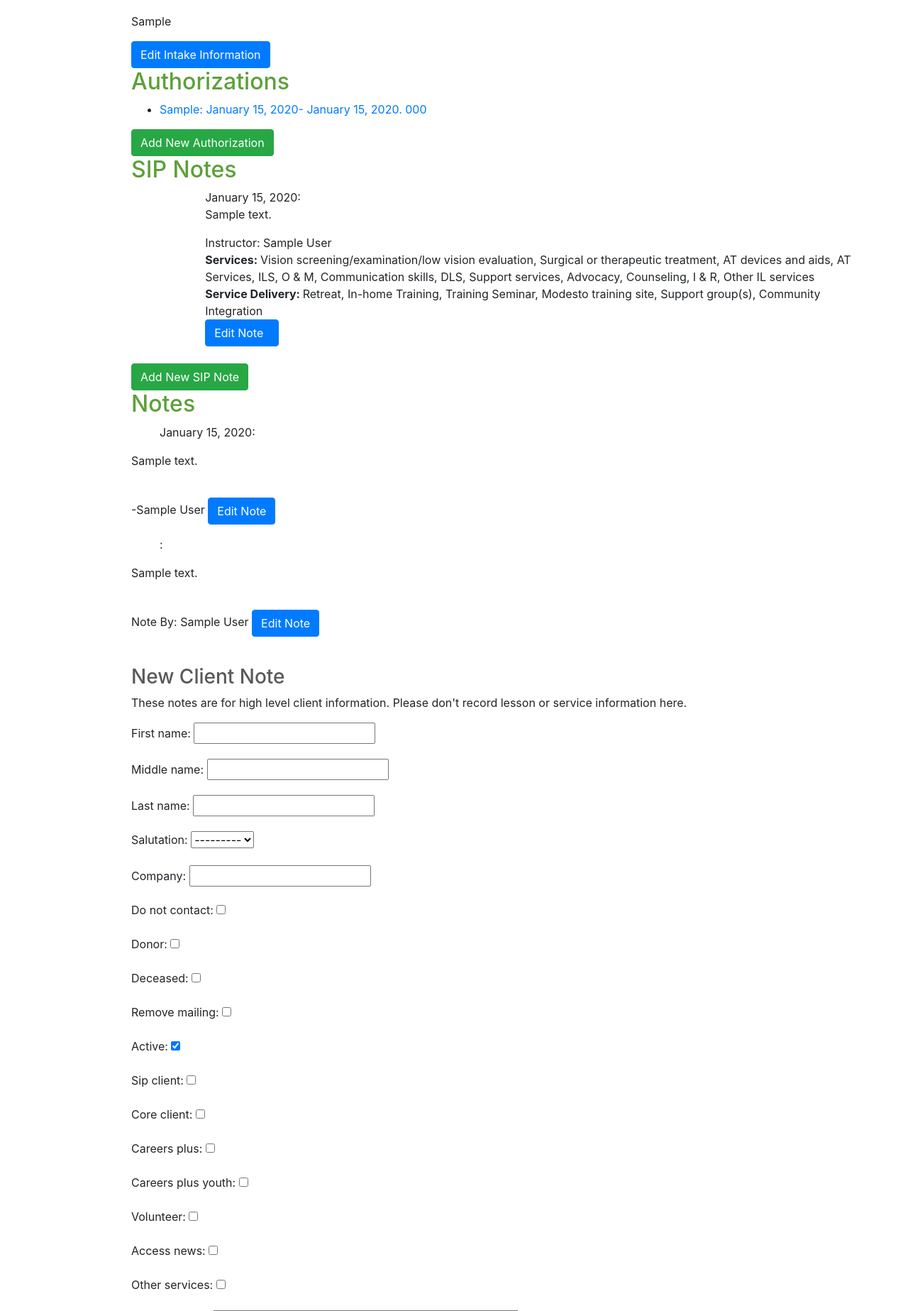
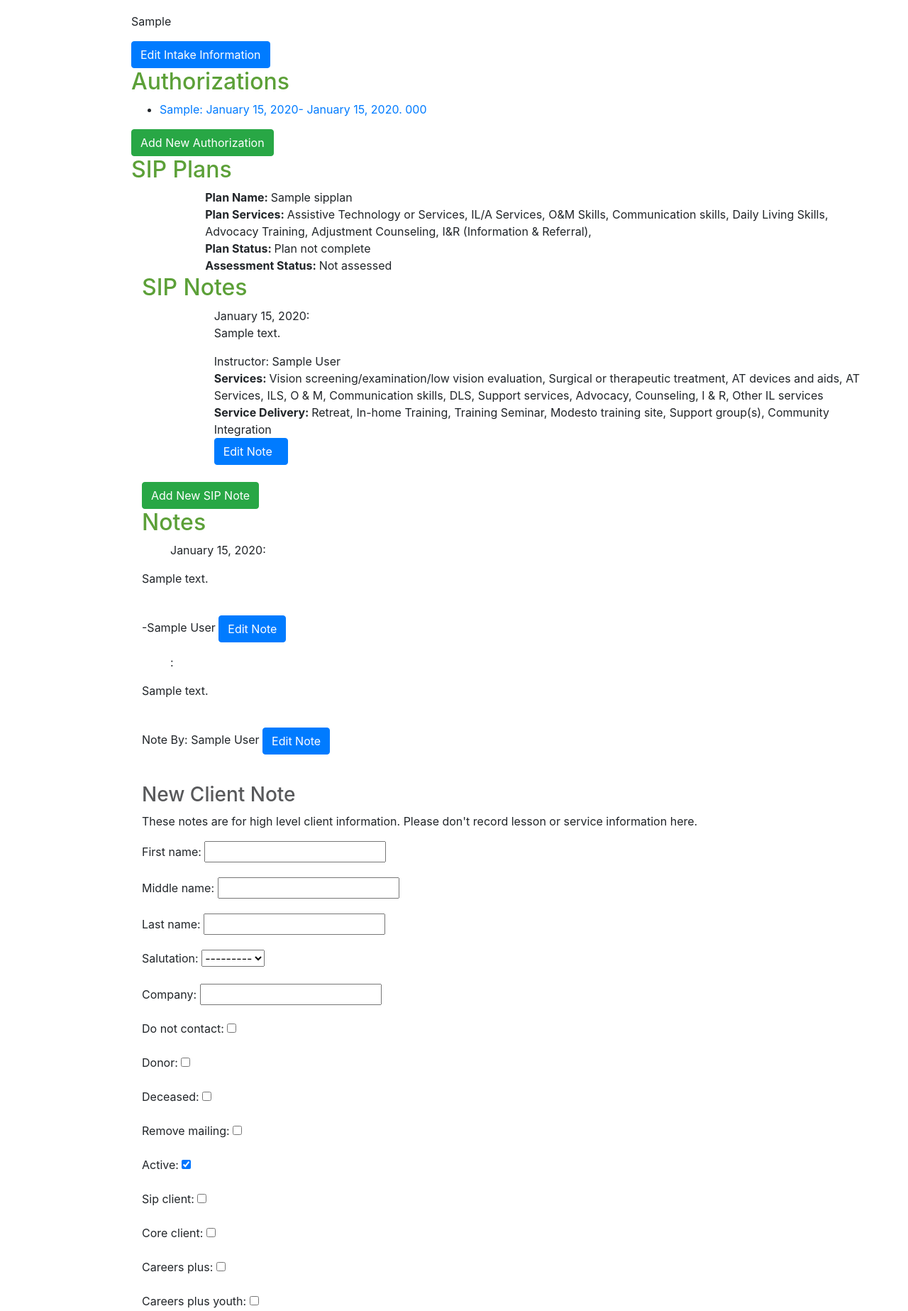
Before and after one commit to society-for-the-blind/lynx, a Django app: template lynx/lynx/templates/lynx/contact_detail.html in a window 1280 px wide. Shown: the part 4038-5885 px from the top of the page at 71% size. Run offline with Django 3.2, Linux system fonts and the light colour scheme; a user stored in the database is signed in; tables that the repository leaves empty hold one stand-in row (values such as "Sample post"); the template is opened without the code that fills it: values that come from a table or form of the project are taken from there, most other values are stand-ins (such as "Sample title", 1, 10 or a date in 2020); parts of the project's set-up code (start-up, migrations or seed data) failed here and were passed over; some libraries are stand-ins or nearby versions.

Commit message:
adding sip plan

```diff
--- a/lynx/lynx/forms.py
+++ b/lynx/lynx/forms.py
@@ -191,6 +191,35 @@ class SipNoteForm(forms.ModelForm):
         self.fields['class_hours'].label = "Class Length"
 
 
+class SipPlanForm(forms.ModelForm):
+    plan_start = forms.DateField(widget=forms.SelectDateWidget(empty_label="Nothing"))
+    plan_end = forms.DateField(widget=forms.SelectDateWidget(empty_label="Nothing"))
+
+    currentYear = datetime.now().year
+    oldYear = 2010
+    highYear = currentYear + 2
+    x = range(2010, highYear)
+    years = []
+    for n in x:
+        print(n)
+
+    class Meta:
+        model = SipNote
+        exclude = ('created', 'modified', 'user', 'contact')
+
+    def __init__(self, *args, **kwargs):
+        super(SipPlanForm, self).__init__(*args, **kwargs)
+        self.fields['at_services'].label = "Assistive Technology or Services"
+        self.fields['independent_living'].label = "IL/A Services"
+        self.fields['orientation'].label = "O&M Skills"
+        self.fields['communications'].label = "Communication skills"
+        self.fields['dls'].label = "Daily Living Skills"
+        self.fields['advocacy'].label = "Advocacy training"
+        self.fields['information'].label = "I&R (Information & Referral)"
+        self.fields['services'].label = "Other services"
+        self.fields['counseling'].label = "Adjustment Counseling"
+
+
 class BillingReportForm(forms.Form):
     current_year = datetime.now().year
     old_year = current_year - 20
--- a/lynx/lynx/models.py
+++ b/lynx/lynx/models.py
@@ -494,6 +494,7 @@ class LessonNote(models.Model):
 
 class SipNote(models.Model):
     contact = models.ForeignKey('Contact', on_delete=models.CASCADE)
+    sip_plan = models.ForeignKey('SipPlan', on_delete=models.CASCADE)
     note = models.TextField(null=True)
     note_date = models.DateField(blank=True, null=True)
     vision_screening = models.BooleanField(blank=True, default=False)
@@ -546,3 +547,35 @@ class Volunteer(models.Model):
     created = models.DateTimeField(auto_now_add=True, null=True)
     modified = models.DateTimeField(auto_now=True, null=True)
     user = models.ForeignKey(settings.AUTH_USER_MODEL, null=True, blank=True, on_delete=models.SET(get_sentinel_user))
+
+
+class SipPlan(models.Model):
+    PLANS = (("Plan not complete", "Plan not complete"),
+             ("Plan complete, feeling more confident in ability to maintain living situation", "Plan complete, feeling more confident in ability to maintain living situation"),
+             ("Plan complete, no difference in ability to maintain living situation", "Plan complete, no difference in ability to maintain living situation"),
+             ("Plan complete, feeling less confident in ability to maintain living situation", "Plan complete, feeling less confident in ability to maintain living situation"))
+    ASSESSMENTS = (("Not assessed", "Not assessed"), ("Assessed, improved independence", "Assessed, improved independence"),
+                   ("Assessed, maintained independence", "Assessed, maintained independence"),
+                   ("Assessed, decreased independence", "Assessed, decreased independence"))
+    contact = models.ForeignKey('Contact', on_delete=models.CASCADE)
+    note = models.TextField(null=True)
+    at_services = models.BooleanField(blank=True, default=False)
+    independent_living = models.BooleanField(blank=True, default=False)
+    orientation = models.BooleanField(blank=True, default=False)
+    communications = models.BooleanField(blank=True, default=False)
+    dls = models.BooleanField(blank=True, default=False)
+    advocacy = models.BooleanField(blank=True, default=False)
+    counseling = models.BooleanField(blank=True, default=False)
+    information = models.BooleanField(blank=True, default=False)
+    other_services = models.BooleanField(blank=True, default=False)
+    plan_name = models.CharField(max_length=50, blank=True, null=True)
+    plan_progress = models.CharField(max_length=150, blank=True, null=True, choices=PLANS)
+    assessment = models.CharField(max_length=150, blank=True, null=True, choices=ASSESSMENTS)
+    plan_start = models.DateField(null=True)
+    plan_end = models.DateField(null=True)
+    created = models.DateTimeField(auto_now_add=True, null=True)
+    modified = models.DateTimeField(auto_now=True, null=True)
+    user = models.ForeignKey(settings.AUTH_USER_MODEL, null=True, blank=True, on_delete=models.SET(get_sentinel_user))
+
+    def get_absolute_url(self):
+        return "/lynx/client/%i" % self.contact_id
--- a/lynx/lynx/templates/lynx/contact_detail.html
+++ b/lynx/lynx/templates/lynx/contact_detail.html
@@ -195,6 +195,31 @@
 {% endif %}
 
 {% if object.sip_client %}
+    <h2>SIP Plans</h2>
+    <div class="container-fluid">
+    {% for sip in sip_plan_list %}
+        <div class="row">
+            <div class="col-1"></div>
+            <div class="col-11"><strong>Plan Name: </strong>{{ sip.plan_name}}</div>
+        </div>
+        <div class="row">
+            <div class="col-1"></div>
+            <div class="col-11"><strong>Plan Services: </strong>{% if sip.at_services %}Assistive Technology or Services, {% endif %}{% if sip.independent_living %}IL/A Services, {% endif %}{% if sip.orientation %}O&M Skills, {% endif %}{% if sip.communications %}Communication skills, {% endif %}{% if sip.dls %}Daily Living Skills, {% endif %}{% if sip.advocacy %}Advocacy Training, {% endif %}{% if sip.counseling %}Adjustment Counseling, {% endif %}{% if sip.information %}I&R (Information & Referral), {% endif %}{% if sip.services %}Other Services{% endif %}</div>
+        </div>
+        <div class="row">
+            <div class="col-1"></div>
+            <div class="col-11"><strong>Plan Status: </strong>{{ sip.plan_progress}}</div>
+        </div>
+        <div class="row">
+            <div class="col-1"></div>
+            <div class="col-11"><strong>Assessment Status: </strong>{{ sip.assessment}}</div>
+        </div>
+        {% empty %}
+        <div class="row">
+            <div class="col-1"></div>
+            <div class="col-11">Sorry, no SIP Plans have been created for this client</div>
+        </div>
+    {% endfor %}
     <h2>SIP Notes</h2>
     <div class="container-fluid">
     {% for sip in sip_list %}
--- a/lynx/lynx/urls.py
+++ b/lynx/lynx/urls.py
@@ -17,10 +17,12 @@ urlpatterns = [
     path('add-phone/<int:contact_id>/', views.add_phone, name='add_phone'),
     path('add-emergency-phone/<int:emergency_contact_id>/', views.add_emergency_phone, name='add_phone'),
     path('add-sip-note/<int:contact_id>/', views.add_sip_note, name='add_sip_note'),
+    path('add-sip-plan/<int:contact_id>/', views.add_sip_plan, name='add_sip_plan'),
     path('add-sip-note-bulk/', views.add_sip_note_bulk, name='add_sip_note_bulk'),
     path('add-progress-report/<int:authorization_id>/', views.add_progress_report, name='add_progress_report'),
     path('add-volunteer/', views.add_volunteer, name='add_volunteer'),
     path('billing-report/', views.billing_report, name='billing_report'),
+    path('sip-plan/<int:pk>', SipPlanDetailView.as_view(), name='sip_plan'),
     path('sip-demographic-report/', views.sip_demographic_report, name='sip_demo_report'),
     path('sip-quarterly-demo-report/', views.sip_csf_demographic_report, name='sip_quarterly_demo_report'),
     path('sip-quarterly-service-report/', views.sip_csf_services_report, name='sip_quarterly_service_report'),
@@ -39,6 +41,7 @@ urlpatterns = [
     path('intake-edit/<int:pk>', views.IntakeUpdateView.as_view(), name='intake-edit'),
     path('intake-note-edit/<int:pk>', views.IntakeNoteUpdateView.as_view(), name='intake-note-edit'),
     path('sip-note-edit/<int:pk>', views.SipNoteUpdateView.as_view(), name='sip-note-edit'),
+    path('sip-plan-edit/<int:pk>', views.SipPlanUpdateView.as_view(), name='sip-plan-edit'),
     path('progress-report-edit/<int:pk>', views.ProgressReportUpdateView.as_view(), name='progresss-report-edit'),
     path('emergency-contact-edit/<int:pk>', views.EmergencyContactUpdateView.as_view(), name='emergency-contact-edit'),
     path('authorization-edit/<int:pk>', views.AuthorizationUpdateView.as_view(), name='authorization-edit'),
```
Also changed, not shown: lynx/lynx/templates/lynx/sipplan_detail.html (added, +64 -0 lines), lynx/lynx/templates/lynx/sipplan_edit.html (added, +11 -0 lines), lynx/lynx/templates/lynx/volunteer_detail.html (+16 -9 lines), lynx/lynx/views.py (+39 -6 lines).
